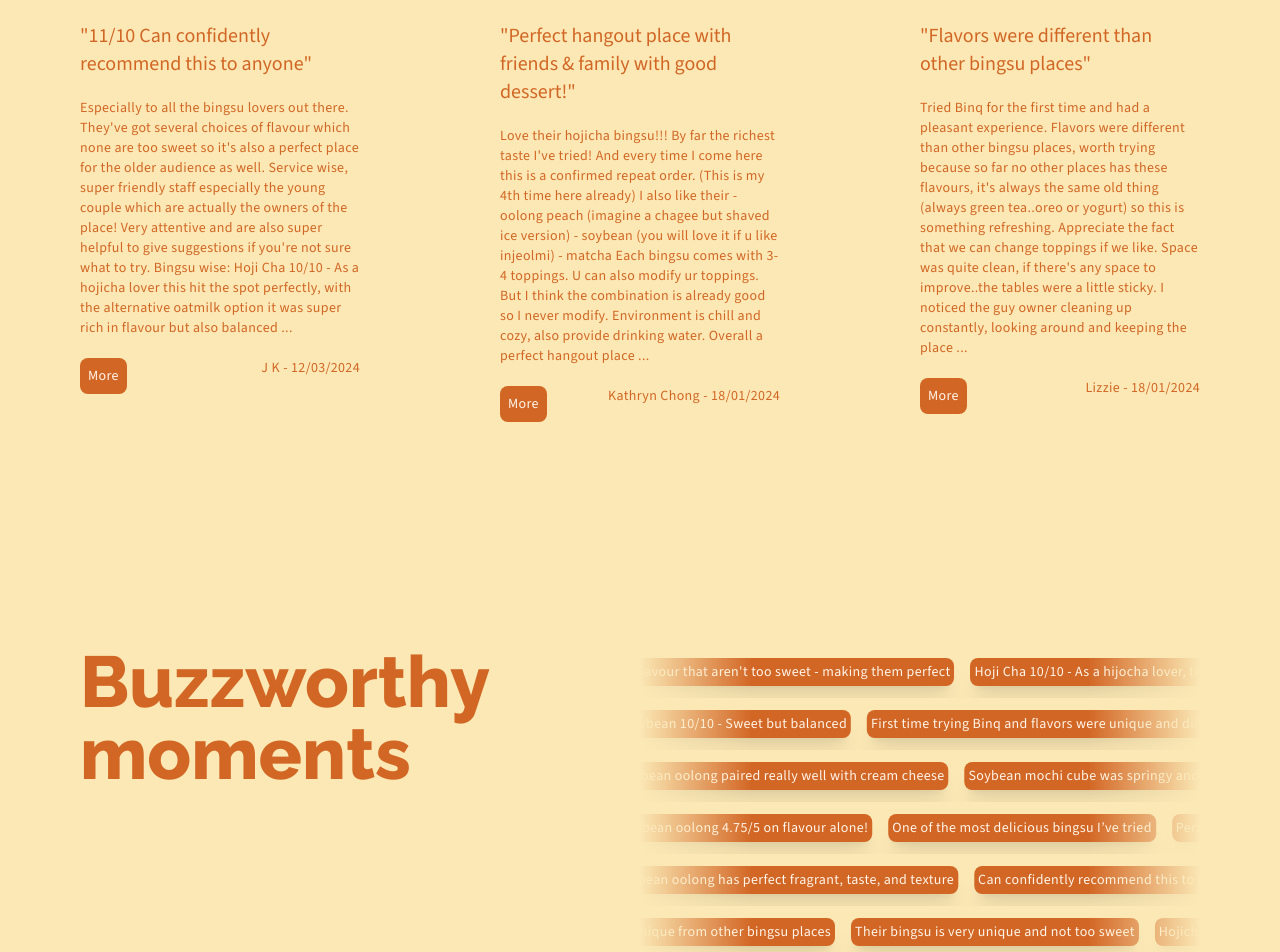
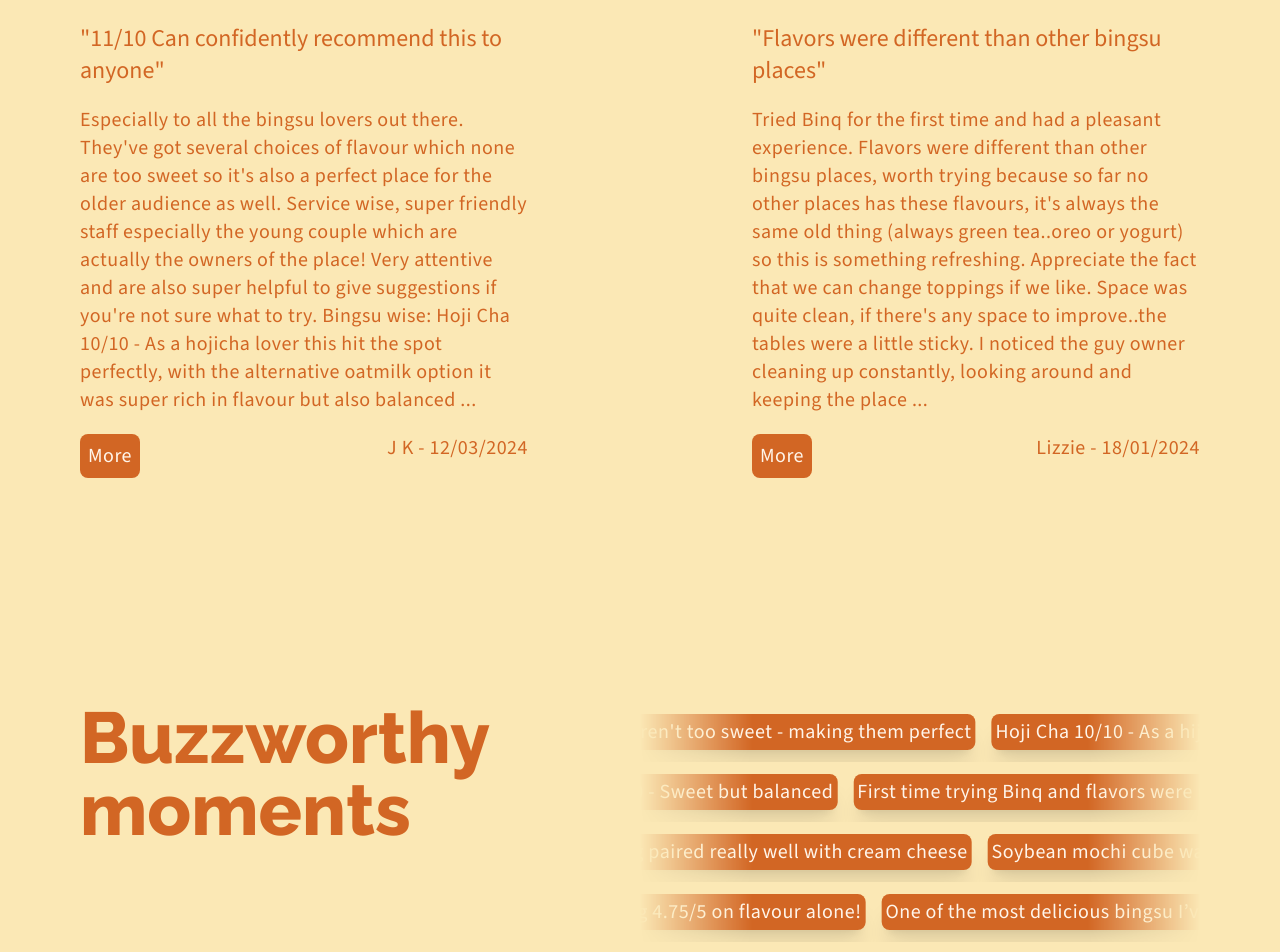
Before and after one commit to 25Ericcheong/binq, a Vue app: page / in a window 1280 px wide. Shown: the part 5940-6892 px from the top of the page. Built offline with nearby package versions, Linux system fonts and the light colour scheme.

Commit message:
feat: Modified and improved text sizes for implemented animation

```diff
--- a/src/components/OurMentions.vue
+++ b/src/components/OurMentions.vue
@@ -38,7 +38,6 @@ const momentsParts = ref<string[][]>([
 const isReducedMotion = ref<boolean>(
   window.matchMedia("(prefers-reduced-motion: reduce)").matches
 );
-console.log(isReducedMotion.value);
 
 function addAnimation() {
   const scrollers = document.querySelectorAll(".scroller");
@@ -83,8 +82,8 @@ onMounted(() => {
         </h1>
         <h2 class="text-2xl xl:text-3xl xxl:text-5xl body-font mb-10">
           With an average of
-          <h2 class="underline inline">4.7 / 5.0 stars over 100 reviews</h2>
-          , we'd like to showcase some of them here.
+          <h2 class="underline inline">4.7 / 5.0 stars over 100+ reviews</h2>
+          , we are proud to highlight some here
         </h2>
       </div>
       <img
@@ -93,13 +92,11 @@ onMounted(() => {
       />
     </section>
     <section class="flex justify-between pt-40 pb-56 font-medium">
-      <div class="w-1/4">
-        <h2 class="text-xl xl:text-2xl xxl:text-2xl body-font mb-5">
+      <div class="w-2/5 xl:w-1/4">
+        <h2 class="text-2xl xl:text-3xl xxl:text-5xl body-font mb-5">
           "11/10 Can confidently recommend this to anyone"
         </h2>
-        <p
-          class="body-font text-xl sm:text-2xl lg:text-sm xl:text-xl xxl:text-2xl tracking-wide overflow-hidden"
-        >
+        <p class="text-xl xxl:text-2xl body-font tracking-wide overflow-hidden">
           Especially to all the bingsu lovers out there. They&apos;ve got
           several choices of flavour which none are too sweet so it&apos;s also
           a perfect place for the older audience as well. Service wise, super
@@ -111,7 +108,7 @@ onMounted(() => {
           balanced ...
         </p>
         <div
-          class="flex flex-row justify-between body-font text-xl sm:text-2xl lg:text-sm xl:text-xl xxl:text-2xl tracking-wide mt-5"
+          class="flex flex-row justify-between text-xl xxl:text-2xl body-font tracking-wide mt-5"
         >
           <a
             class="p-2 rounded-lg text-creamwhitebq bg-darkorangebq"
@@ -123,13 +120,11 @@ onMounted(() => {
           <p>J K - 12/03/2024</p>
         </div>
       </div>
-      <div class="w-1/4">
-        <h2 class="text-xl xl:text-2xl xxl:text-2xl body-font mb-5">
-          "Perfect hangout place with friends & family with good dessert!"
+      <div class="hidden xl:block w-1/4">
+        <h2 class="text-2xl xl:text-3xl xxl:text-5xl body-font mb-5">
+          "Perfect hangout place with good dessert!"
         </h2>
-        <p
-          class="body-font text-xl sm:text-2xl lg:text-sm xl:text-xl xxl:text-2xl tracking-wide overflow-hidden"
-        >
+        <p class="text-xl xxl:text-2xl body-font tracking-wide overflow-hidden">
           Love their hojicha bingsu!!! By far the richest taste I&apos;ve tried!
           And every time I come here this is a confirmed repeat order. (This is
           my 4th time here already) I also like their - oolong peach (imagine a
@@ -140,7 +135,7 @@ onMounted(() => {
           water. Overall a perfect hangout place ...
         </p>
         <div
-          class="flex flex-row justify-between body-font text-xl sm:text-2xl lg:text-sm xl:text-xl xxl:text-2xl tracking-wide mt-5"
+          class="flex flex-row justify-between text-xl xxl:text-2xl body-font tracking-wide mt-5"
         >
           <a
             class="p-2 rounded-lg text-creamwhitebq bg-darkorangebq"
@@ -149,16 +144,14 @@ onMounted(() => {
             rel="noreferrer"
             >More</a
           >
-          <p>Kathryn Chong - 18/01/2024</p>
+          <p>Kathryn - 18/01/2024</p>
         </div>
       </div>
-      <div class="w-1/4">
-        <h2 class="text-xl xl:text-2xl xxl:text-2xl body-font mb-5">
+      <div class="w-2/5 xl:w-1/4">
+        <h2 class="text-2xl xl:text-3xl xxl:text-5xl body-font mb-5">
           "Flavors were different than other bingsu places"
         </h2>
-        <p
-          class="body-font text-xl sm:text-2xl lg:text-sm xl:text-xl xxl:text-2xl tracking-wide overflow-hidden"
-        >
+        <p class="text-xl xxl:text-2xl body-font tracking-wide overflow-hidden">
           Tried Binq for the first time and had a pleasant experience. Flavors
           were different than other bingsu places, worth trying because so far
           no other places has these flavours, it&apos;s always the same old
@@ -169,7 +162,7 @@ onMounted(() => {
           constantly, looking around and keeping the place ...
         </p>
         <div
-          class="flex flex-row justify-between body-font text-xl sm:text-2xl lg:text-sm xl:text-xl xxl:text-2xl tracking-wide mt-5"
+          class="flex flex-row justify-between text-xl xxl:text-2xl body-font tracking-wide mt-5"
         >
           <a
             class="p-2 rounded-lg text-creamwhitebq bg-darkorangebq"
@@ -182,17 +175,15 @@ onMounted(() => {
         </div>
       </div>
     </section>
-    <section class="flex">
-      <div class="w-1/2">
+    <section class="flex flex-col lg:flex-row">
+      <div class="lg:w-1/2">
         <h1
           class="text-5xl sm:text-7xl xl:text-8xl xxl:text-10xl header-font font-extrabold"
         >
           Buzzworthy moments
         </h1>
       </div>
-      <div
-        class="max-w-[50%] body-font text-xl sm:text-2xl lg:text-sm xl:text-xl xxl:text-2xl tracking-wide"
-      >
+      <div class="lg:max-w-[50%] text-xl xxl:text-2xl body-font tracking-wide">
         <div class="scroller" v-if="isReducedMotion">
           <ul class="scroller-inner">
             <li
@@ -243,7 +234,7 @@ onMounted(() => {
     width: max-content;
     flex-wrap: nowrap;
     padding-block: 0.75rem;
-    animation: scroll 80s linear infinite;
+    animation: scroll 40s linear infinite;
 
     li {
       white-space: nowrap;
```
